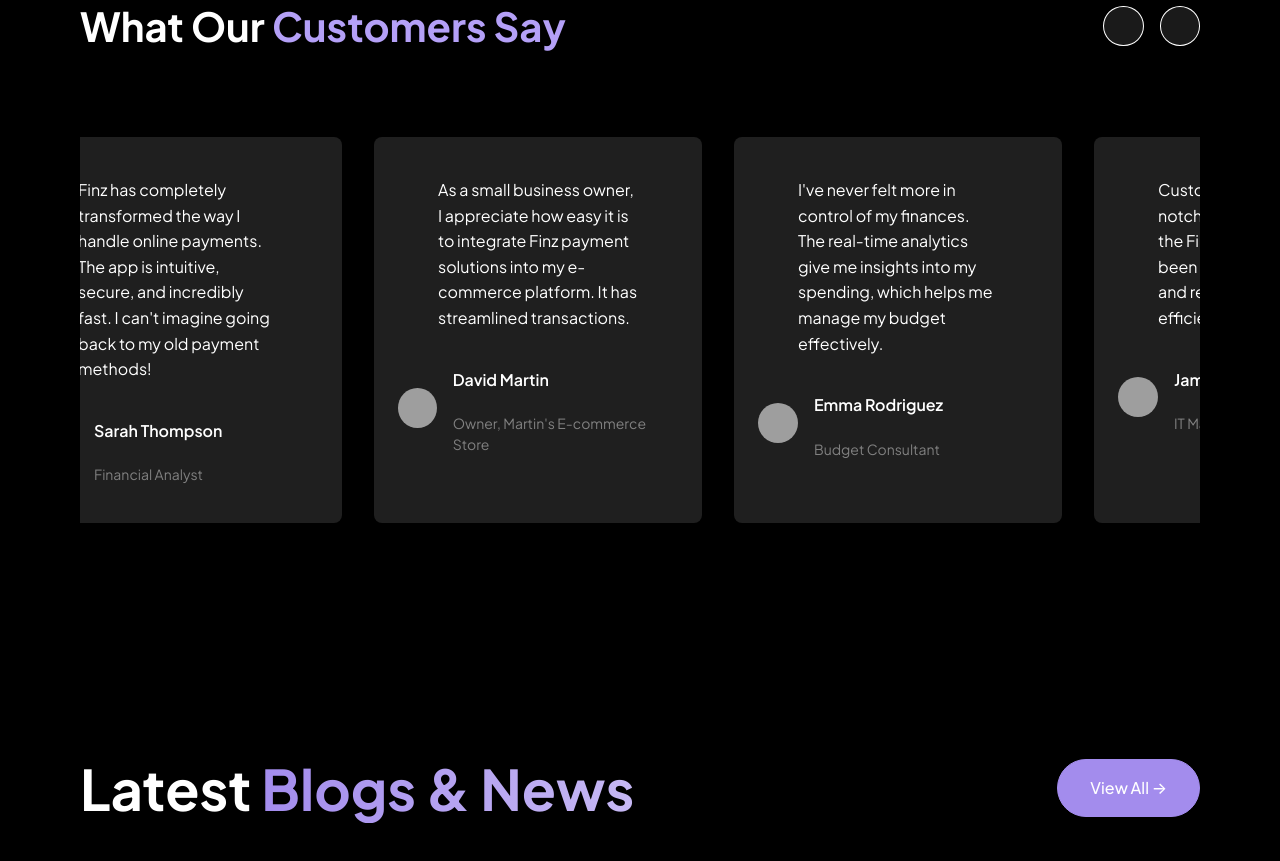
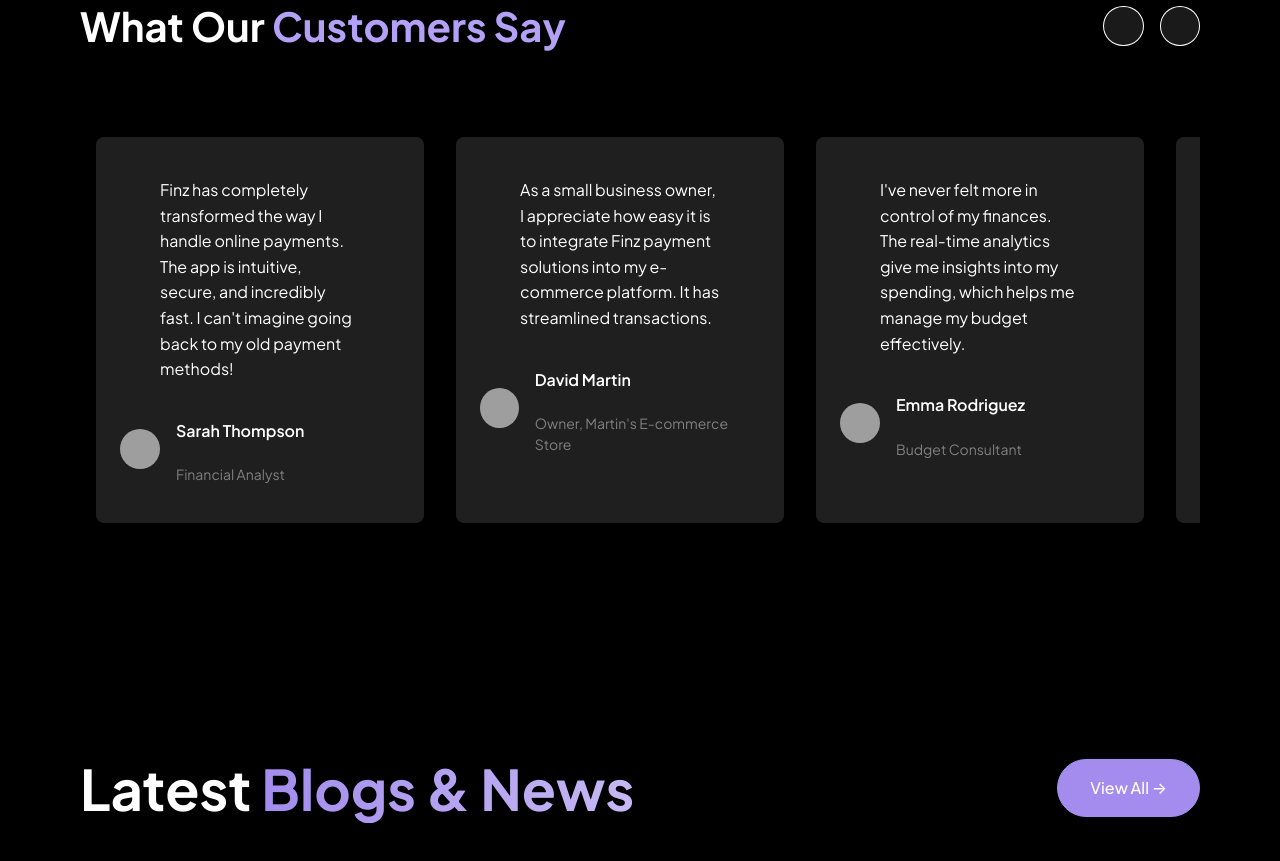
Before and after one commit to KrievinsT/web_portfolio, a React (Create React App) app: page / in a window 1280 px wide. Shown: the part 5320-6181 px from the top of the page. Built offline with nearby package versions, Linux system fonts and the light colour scheme; grey boxes are pictures that could not be loaded.

Commit message:
Trying to fix customer reviews to loop properly, not working

```diff
--- a/src/components/CustomerReviews/CustomerReviews.jsx
+++ b/src/components/CustomerReviews/CustomerReviews.jsx
@@ -4,10 +4,9 @@
 
 const CustomerReviews = () => {
   const [currentIndex, setCurrentIndex] = useState(0);
-  const [reviewsState, setReviewsState] = useState([]);
-  const [isTransitioning, setIsTransitioning] = useState(false);
+  const [reviews, setReviews] = useState([]);
 
-  const reviews = [
+  const originalReviews = [
     {
       quote: "Finz has completely transformed the way I handle online payments. The app is intuitive, secure, and incredibly fast. I can't imagine going back to my old payment methods!",
       author: "Sarah Thompson",
@@ -35,36 +34,30 @@
   ];
 
   useEffect(() => {
+    // Create an extended array to enable infinite scrolling
     const extendedReviews = [
-      reviews[reviews.length - 1],
-      ...reviews,
-      reviews[0]
+      ...originalReviews,
+      ...originalReviews.slice(0, 1)
     ];
-    setReviewsState(extendedReviews);
+    setReviews(extendedReviews);
   }, []);
 
   const handlePrevClick = () => {
-    if (isTransitioning) return;
-
-    setIsTransitioning(true);
-    setCurrentIndex((prevIndex) => {
-      const newIndex = prevIndex > 0 ? prevIndex - 1 : reviews.length - 1;
-      return newIndex;
+    setCurrentIndex(prev => {
+      if (prev === 0) {
+        return originalReviews.length - 1;
+      }
+      return prev - 1;
     });
-
-    setTimeout(() => setIsTransitioning(false), 300);
   };
 
   const handleNextClick = () => {
-    if (isTransitioning) return;
-
-    setIsTransitioning(true);
-    setCurrentIndex((prevIndex) => {
-      const newIndex = prevIndex < reviews.length - 1 ? prevIndex + 1 : 0;
-      return newIndex;
+    setCurrentIndex(prev => {
+      if (prev === originalReviews.length - 1) {
+        return 0;
+      }
+      return prev + 1;
     });
-
-    setTimeout(() => setIsTransitioning(false), 300);
   };
 
   return (
@@ -83,15 +76,14 @@
         </div>
       </div>
       <div className="review-container">
-        {reviewsState.map((review, index) => (
+        {reviews.map((review, index) => (
           <div
-            key={`${index}-${review.author}`}
+            key={index}
             className={`review-card
-              ${index === currentIndex + 1 ? 'active' : ''}
-              ${index === 0 || index === reviewsState.length - 1 ? 'duplicate' : ''}`}
+              ${index >= currentIndex && index < currentIndex + 4 ? 'visible' : 'hidden'}
+              ${index === currentIndex + 1 ? 'active' : ''}`}
             style={{
-              transform: `translateX(-${(currentIndex + 1) * 25}%)`,
-              visibility: index === 0 || index === reviewsState.length - 1 ? 'hidden' : 'visible'
+              transform: `translateX(calc(-100% * ${currentIndex}))`,
             }}
           >
             <blockquote>{review.quote}</blockquote>
--- a/src/components/CustomerReviews/CustomerReviews.scss
+++ b/src/components/CustomerReviews/CustomerReviews.scss
@@ -76,41 +76,38 @@
 
   .review-container {
     display: flex;
-    overflow-x: hidden;
-    scroll-behavior: smooth;
-
-    @media (max-width: 768px) {
-      overflow-x: scroll;
-      padding-bottom: 1rem;
-    }
+    overflow: hidden;
+    position: relative;
+    width: 100%;
 
     .review-card {
+      flex: 0 0 25%;
+      width: 25%;
       margin: 1rem;
-      max-height: 350px;
-      flex: 0 0 25%;
       padding: 1.5rem;
       background-color: #1f1f1f;
       border-radius: 0.5rem;
       transition: transform 0.3s ease-in-out;
+      max-height: 350px;
+      opacity: 1;
 
-      &.duplicate {
+      &.hidden {
+        opacity: 0;
+        visibility: hidden;
         position: absolute;
-        visibility: hidden;
       }
 
       @media (max-width: 1024px) {
         flex: 0 0 40%;
+        width: 40%;
       }
 
       @media (max-width: 768px) {
         flex: 0 0 80%;
+        width: 80%;
         margin: 1rem 0.5rem;
         max-height: none;
         padding: 1.2rem;
-      }
-
-      &.active {
-        transform: translateX(0);
       }
 
       blockquote {
@@ -168,8 +165,4 @@
       }
     }
   }
-
-  .review-container::-webkit-scrollbar {
-    display: none;
-  }
 }
```
